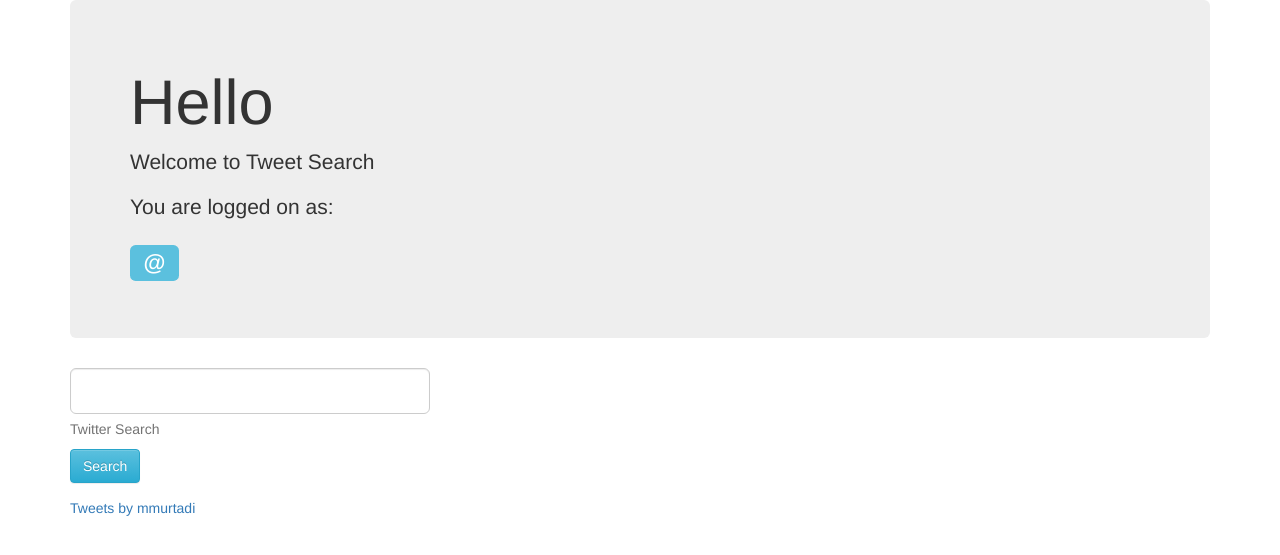
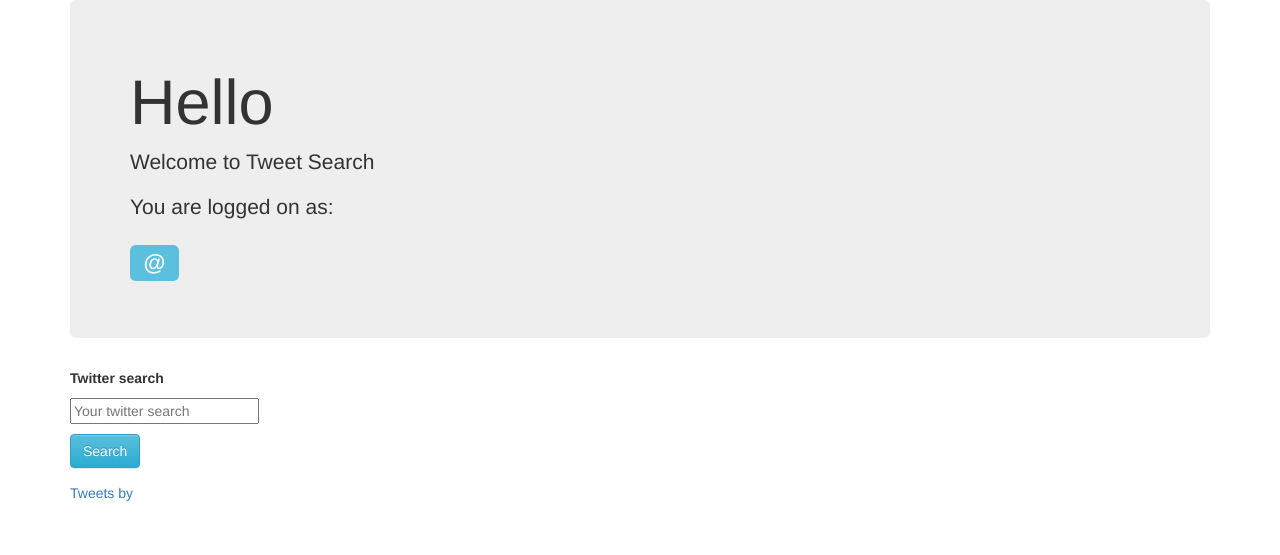
Before and after one commit to mmurtadi/TweetSearch, a Flask app: template templates/profile.html in a window 1280 px wide. Shown: the top 555 px of the page. Run offline with Flask 2, Linux system fonts and the light colour scheme; the template is opened without the code that fills it, so the values that code supplies are empty; some libraries are stand-ins or nearby versions.

Commit message:
Tweet search UI Updates, needs more colour!

```diff
--- a/templates/home.html
+++ b/templates/home.html
@@ -9,8 +9,8 @@
     <body>
         <div class="container">
           <div class="jumbotron">
-            <h1>Welcome to Tweet Search</h1>
-            <button><a href="{{ url_for('twitter_login') }}">Log in with Twitter</a></button>
+            <h1>Tweet Search</h1>
+            <a href="{{ url_for('twitter_login') }}" class="btn btn-info">Log in with Twitter</a>
           </div>
         </div>
     </body>
--- a/templates/profile.html
+++ b/templates/profile.html
@@ -15,17 +15,16 @@
             <p>Welcome to Tweet Search</p>
               <p>You are logged on as:<h2><span class="label label-info"> @{{ user.screen_name }}</span></h2> </p>
           </div>
-            <form class="form-horizontal">
+            <form action="{{ url_for('search') }}" class="form-horizontal">
               <div class="form-group form-group-lg">
                 <div class="col-sm-4">
-                  <label class="sr-only" for="inputHelpBlock">Input with help text</label>
-                    <input type="text" id="inputHelpBlock" class="form-control" aria-describedby="helpBlock">
-                    <span id="helpBlock" class="help-block">Twitter Search</span>
-                  <button type="button" class="btn btn-info">Search</button>
+                  <label for="q">Twitter search</label>
+                  <input type="text" name="q" id="q" placeholder="Your twitter search" span id="helpBlock" class="help-block">
+                  <button type="submit" class="btn btn-info">Search</button>
                 </div>
               </div>
             </form>
-            <a class="twitter-timeline" href="https://twitter.com/mmurtadi">Tweets by mmurtadi</a> <script async src="//platform.twitter.com/widgets.js" charset="utf-8"></script>
+            <a class="twitter-timeline" href="https://twitter.com/{{ user.screen_name }}">Tweets by {{ user.screen_name }}</a> <script async src="//platform.twitter.com/widgets.js" charset="utf-8"></script>
         </div>
     </body>
 </html>
--- a/templates/search.html
+++ b/templates/search.html
@@ -8,6 +8,7 @@
 </head>
 
 <body>
+
     <div class="container">
         <ul class="list-group" id="tweets">
 
--- a/user.py
+++ b/user.py
@@ -3,7 +3,7 @@
 import json
 from twitter_utils import consumer
 
-Database.initialise(host='localhost', database='learning', user='mmurtadi', password='RedZone1')
+Database.initialise(host='localhost', database='learning', user='postgres', password='1234')
 
 class User:
     def __init__(self, screen_name, oauth_token, oauth_token_secret, id):
```
